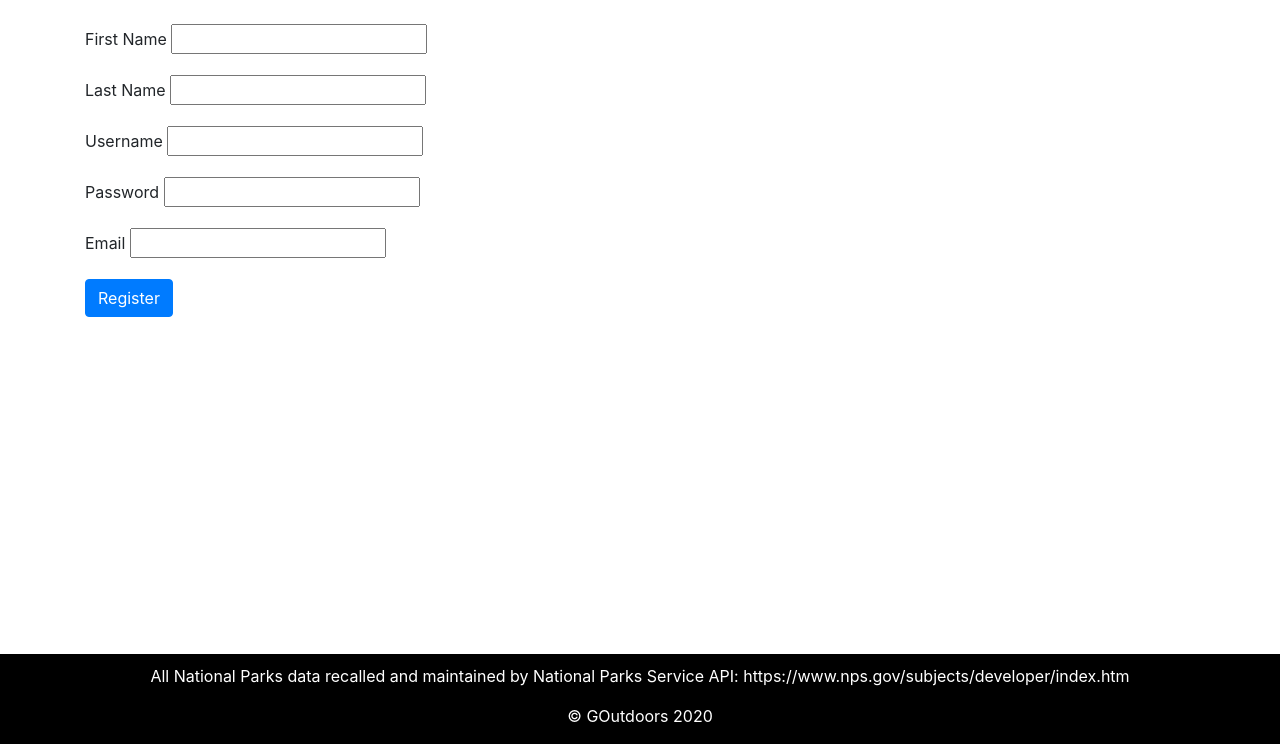
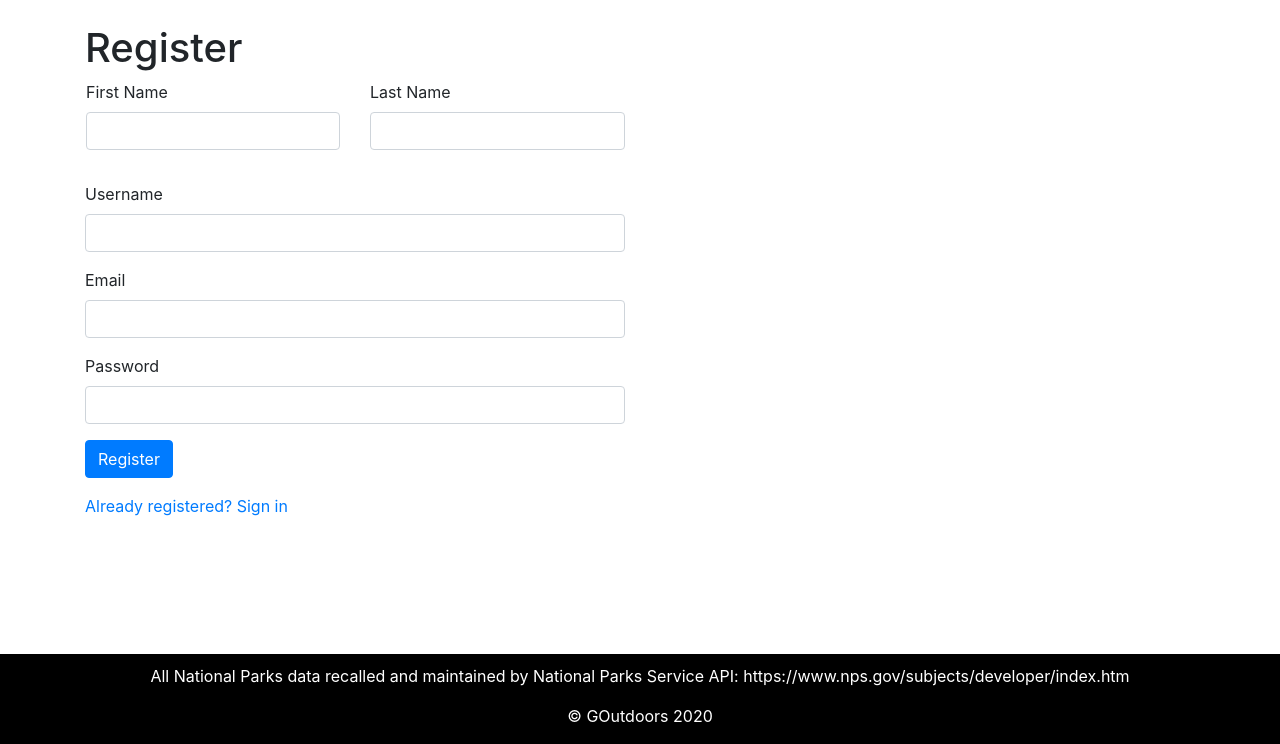
Before and after one commit to jake202020/goutdoors, a Flask app: page /register in a window 1280 px wide. Shown: the part 56-800 px from the top of the page. Run offline with Flask 2, Linux system fonts and the light colour scheme; some libraries are stand-ins or nearby versions.

Commit message:
style register/login forms

```diff
--- a/templates/register.html
+++ b/templates/register.html
@@ -1,24 +1,31 @@
 {% extends "base.html" %}
+{% import "bootstrap/wtf.html" as wtf %}
 
 {% block title %}Register{% endblock %}
 
 {% block content %}
-<form method="POST">
-    {{ form.hidden_tag() }}
-
-    {% for field in form if field.widget.input_type != 'hidden' %}
-
-    <p>
-        {{ field.label }}
-        {{ field }}
-
-        {% for error in field.errors %}
-        {{ error }}
-        {% endfor %}
-    </p>
-
-    {% endfor %}
+<h1>Register</h1>
+<form method="POST" class="mb-3">
+    {{ form.csrf_token() }}
+        <div class="row">
+            <div class="form-group col-lg-3 pl-3">
+                {{ wtf.form_field(form.first_name, class='form-control')}}
+            </div>
+            <div class="form-group  col-lg-3">
+                    {{ wtf.form_field(form.last_name, class='form-control')}}
+            </div>
+        </div>
+        <div class="form-group col-lg-6 pl-0">
+                {{ wtf.form_field(form.username, class='form-control')}}
+        </div>
+        <div class="form-group col-lg-6 pl-0">
+            {{ wtf.form_field(form.email, class='form-control')}}
+        </div>
+        <div class="form-group  col-lg-6 pl-0">
+                {{ wtf.form_field(form.password, class='form-control')}}
+        </div>
     <button type="submit" class="btn btn-primary">Register</button>
 </form>
+<a href="/login">Already registered? Sign in</a>
 
 {% endblock %}
```
Also changed, not shown: templates/login.html (+11 -14 lines).
